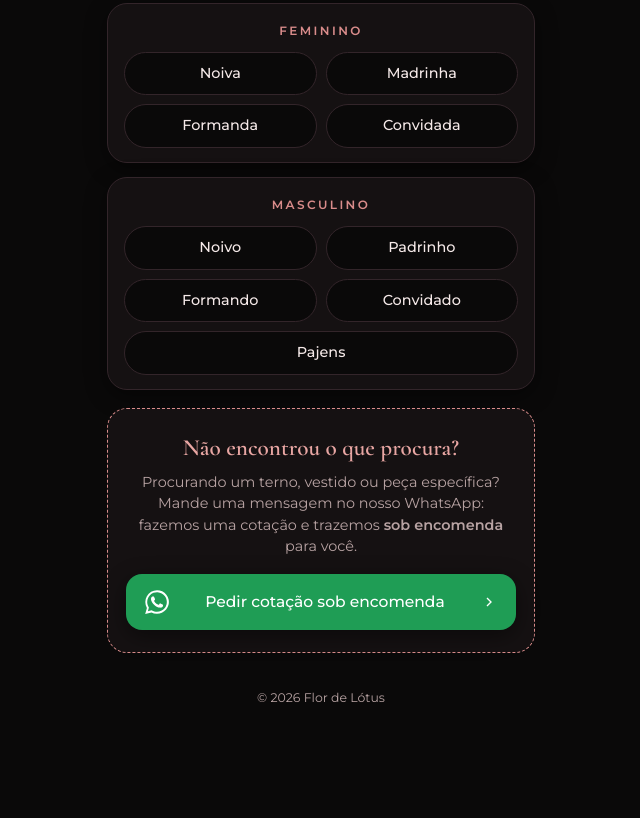
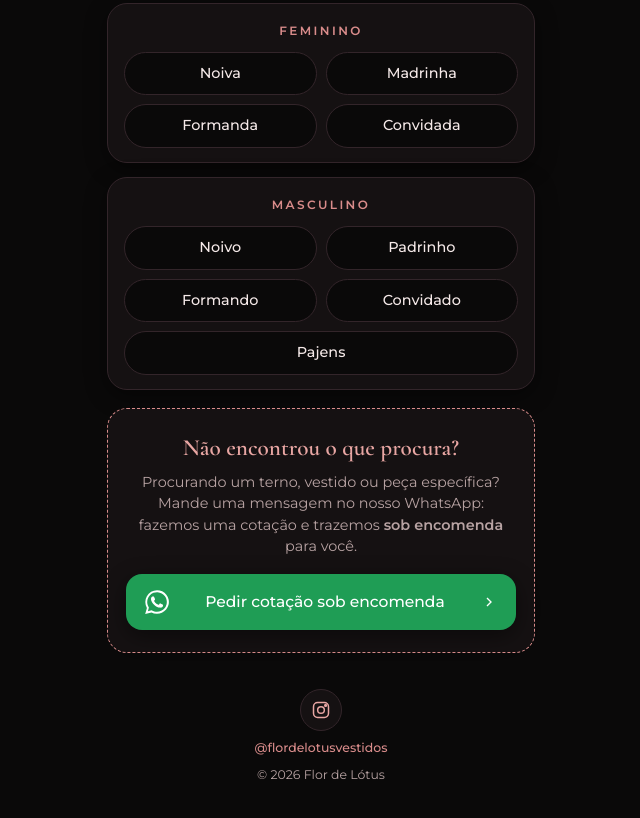
Before and after one commit to adrianoamaaral-creator/Edi-o-de-v-deo-, a plain HTML site: page flor-de-lotus/index.html in a window 1280 px wide. Shown: the part 737-1555 px from the top of the page, without its empty margins (319-959 px from the left). Before the commit the page ends 1493 px from the top, so only its background shows below. Drawn offline with nearby package versions, Linux system fonts and the light colour scheme.

Commit message:
Flor de Lótus: Instagram @flordelotusvestidos
Co-Authored-By: Claude Opus 5.5 <noreply@anthropic.com>
Claude-Session: https://claude.ai/code/session_01SNx1owwU5fwBK2XfG7QNW9

```diff
--- a/flor-de-lotus/index.html
+++ b/flor-de-lotus/index.html
@@ -84,6 +84,7 @@ footer{text-align:center;color:var(--muted);font-size:.78rem;margin-top:36px}
 footer .social{display:flex;justify-content:center;gap:12px;margin-bottom:12px}
 footer .social a{width:42px;height:42px;border-radius:50%;display:grid;place-items:center;
   background:var(--card);border:1px solid var(--line);color:var(--plum)}
+footer .ig{color:var(--rose);margin:-4px 0 8px;font-weight:500}
 footer .social svg{width:20px;height:20px}
 </style>
 </head>
@@ -157,10 +158,11 @@ footer .social svg{width:20px;height:20px}
 
   <footer>
     <div class="social">
-      <a id="instagram" href="#" target="_blank" rel="noopener" aria-label="Instagram">
+      <a id="instagram" href="#" target="_blank" rel="noopener" aria-label="Instagram @flordelotusvestidos">
         <svg viewBox="0 0 24 24" fill="none" stroke="currentColor" stroke-width="1.8"><rect x="3" y="3" width="18" height="18" rx="5"/><circle cx="12" cy="12" r="4"/><circle cx="17.5" cy="6.5" r="1" fill="currentColor"/></svg>
       </a>
     </div>
+    <p class="ig">@flordelotusvestidos</p>
     <p id="horario">Seg a Sex 9h–18h · Sáb 9h–13h</p>
     <p>© <span id="ano"></span> Flor de Lótus</p>
   </footer>
@@ -176,7 +178,7 @@ const LOJA = {
   endereco:  "",                           // ex.: "Rua X, 123 – Bairro, Brasília/DF" (vazio = botão escondido)
   mapa:      "https://maps.app.goo.gl/Z8nqTx3n5kTgxA7C6",
   catalogo:  "https://wa.me/c/556192551874",
-  instagram: "",                           // ex.: "https://instagram.com/flordelotus" (vazio = escondido)
+  instagram: "https://instagram.com/flordelotusvestidos",
   horario:   ""                            // ex.: "Seg a Sex 9h–18h · Sáb 9h–13h" (vazio = escondido)
 };
 
```
Also changed, not shown: flor-de-lotus/preview.png.
